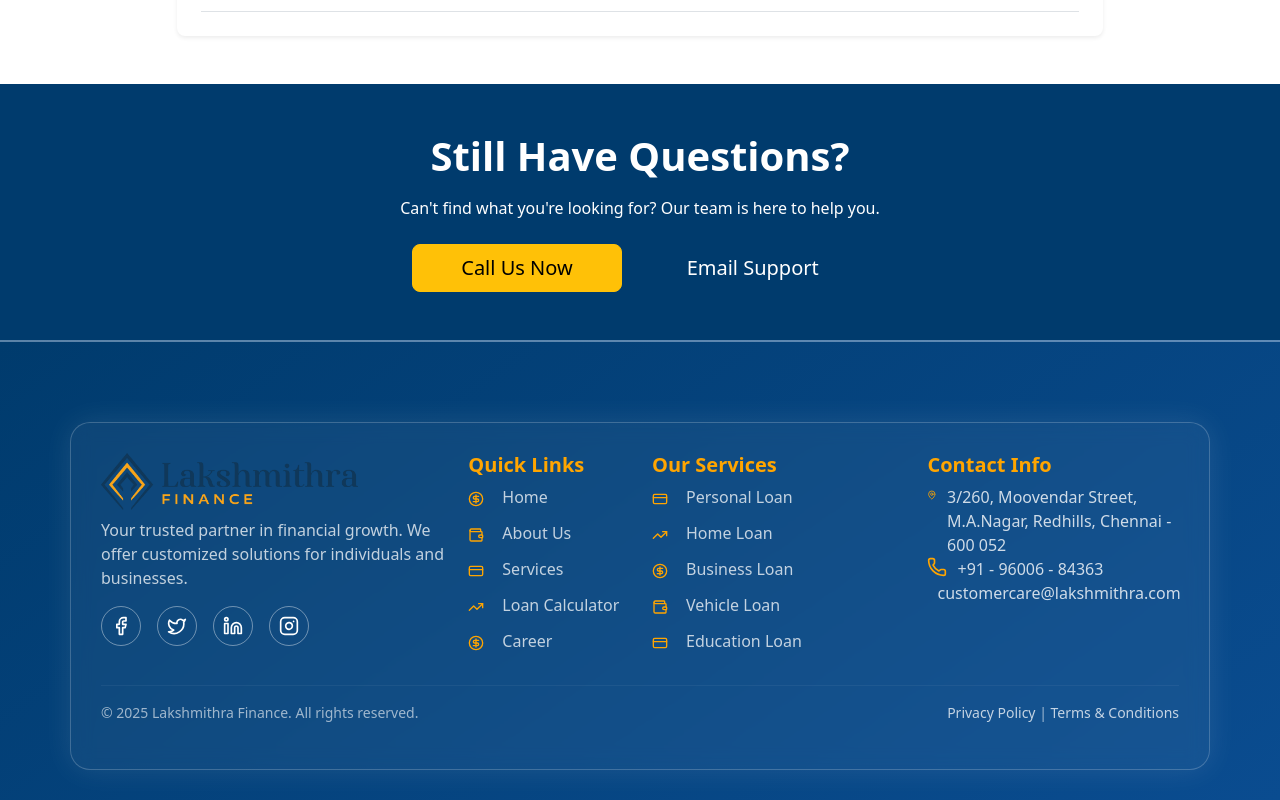
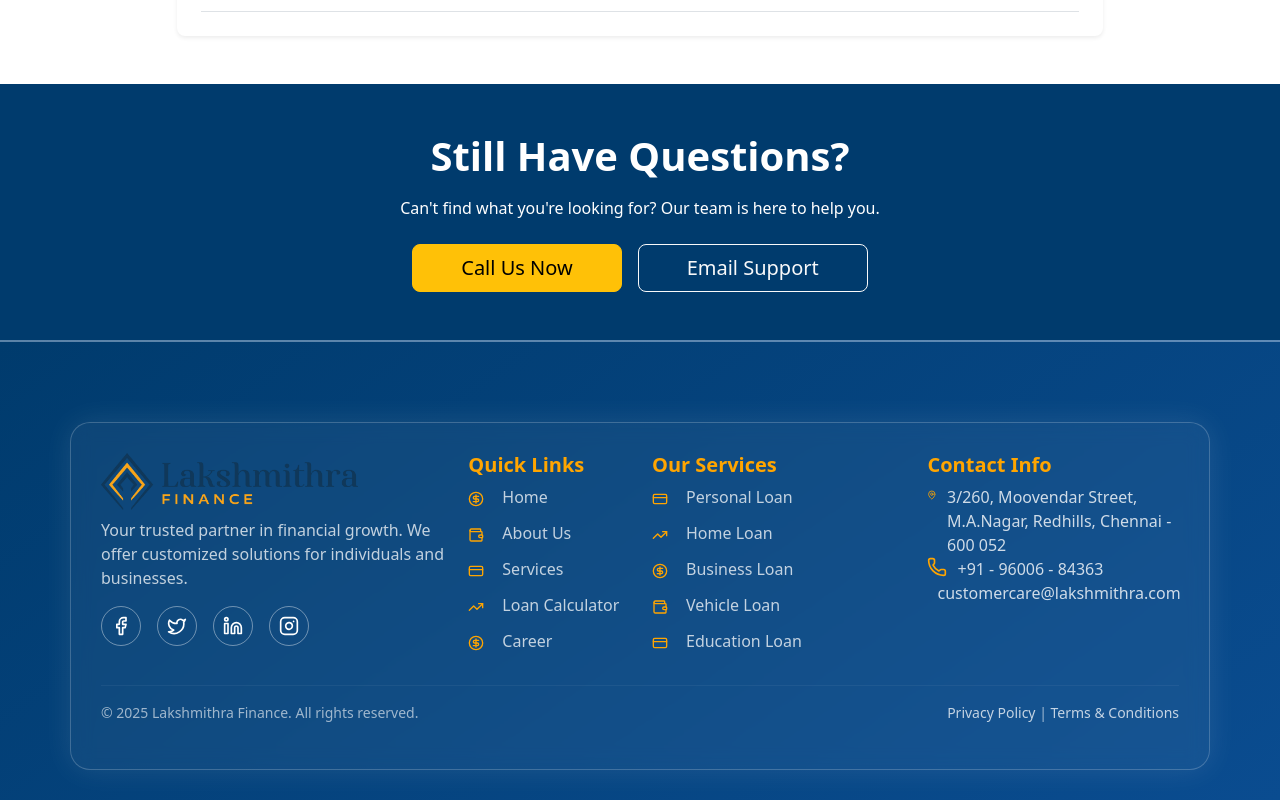
Before and after one commit to Nithishkumar8608/Lakshmithra, a React (Create React App) app: page /faq in a window 1280 px wide. Shown: the part 1737-2537 px from the top of the page. Built offline with nearby package versions, Linux system fonts and the light colour scheme.

Commit message:
changes in faq page

```diff
--- a/src/Pages/FAQ.js
+++ b/src/Pages/FAQ.js
@@ -81,7 +81,7 @@ const FAQ = () => {
               </a>
               <a
                 href="mailto:info@lakshmithrafinance.com"
-                className="btn btn-outline text-white btn-lg px-5"
+                className="btn btn-outline-light btn-lg px-5"
               >
                 Email Support
               </a>
```
